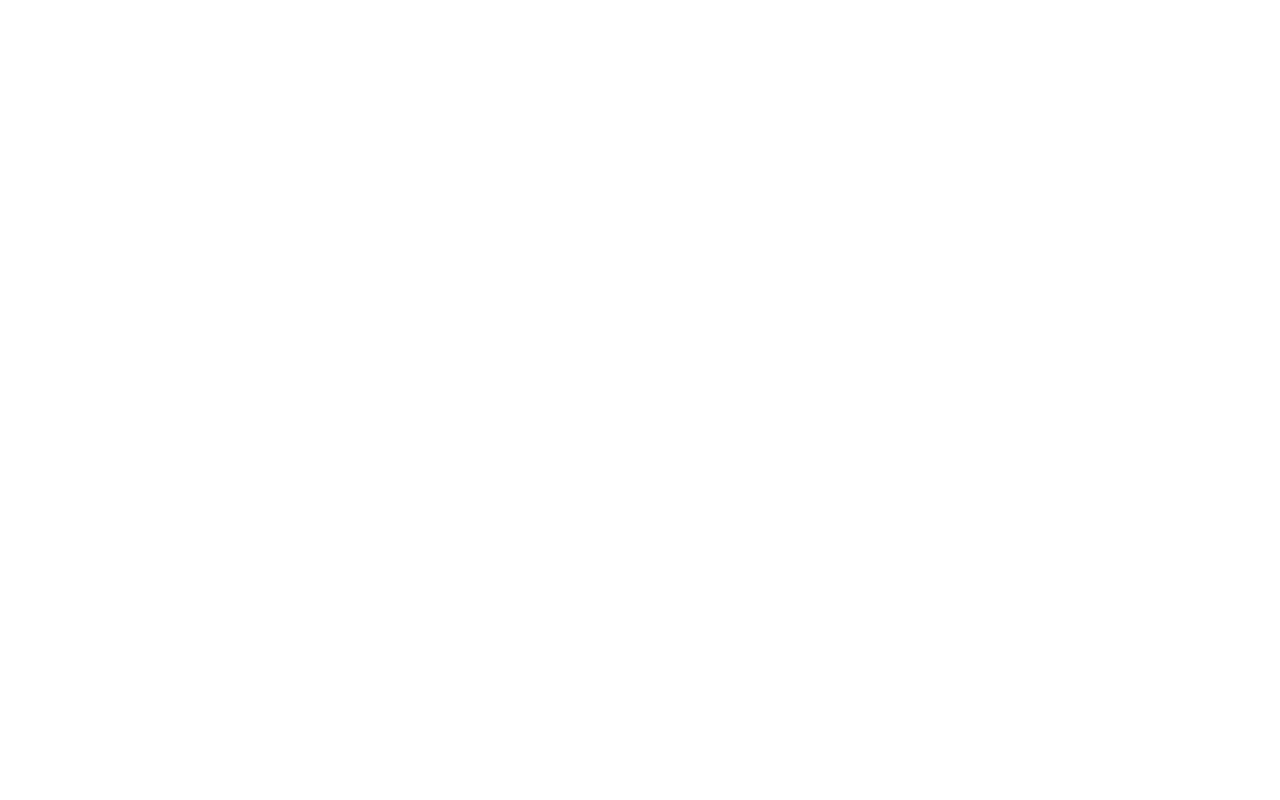
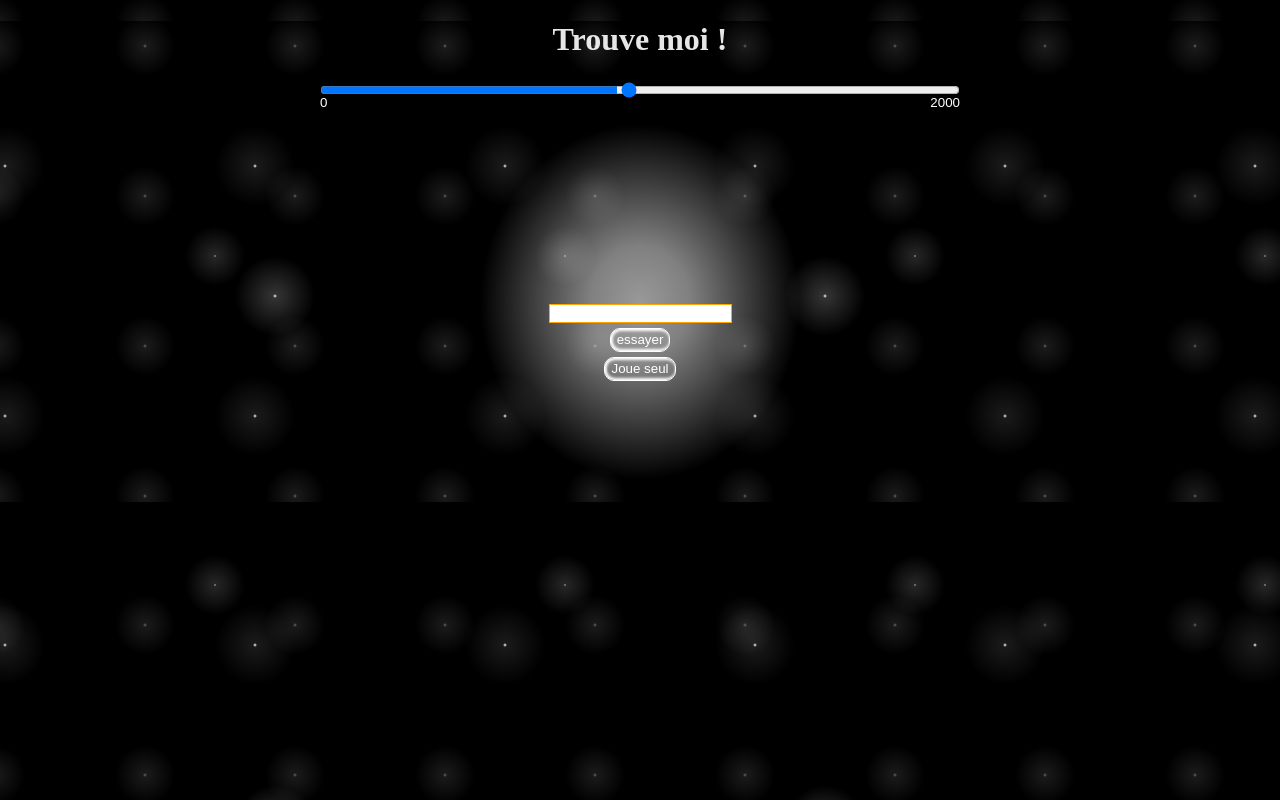
Before and after one commit to Karine-Jamet/ex-plus-Moins, a plain HTML site: page index.html in a window 1280 px wide. Drawn offline with nearby package versions, Linux system fonts and the light colour scheme.

Commit message:
jeux fonctionel et plus jolie

```diff
--- a/index.html
+++ b/index.html
@@ -2,20 +2,36 @@
 <html lang="fr">
 
 <head>
-  <link rel="stylesheet" type="text/css" href="main.css"/>
+  <link rel="stylesheet" type="text/css" href="main.css" />
 
 
   <script src="https://ajax.googleapis.com/ajax/libs/jquery/1.11.3/jquery.min.js"></script>
   <script src="main.js"></script>
 
 
-  <meta charset="utf-8"/>
-  <meta name="viewport" content="width=device-width, initial-scale=1"/>
+  <meta charset="utf-8" />
+  <meta name="viewport" content="width=device-width, initial-scale=1" />
 </head>
 
 <body>
 
-<p class="jeux"></p>
+  <h1> Trouve moi ! </h1>
+  <input type="range" max="2000" min="0">
+  <div class="jeux">
+
+    <p class="jeuxTest"></p>
+    <form name="guess" class="guess">
+      <input type="number" required name="valeur" />
+      <input type="submit" name="go" value="essayer">
+    </form>
+    <form name="playAlone" class="playAlone">
+      <input type="submit" name="playAlone" value="Joue seul">
+    </form>
+    <form name="reload" class="reload">
+      <input type="submit" name="reload" value="rejouer">
+    </form>
+
+  </div>
 
 
 </body>
--- a/main.css
+++ b/main.css
@@ -0,0 +1,77 @@
+html, body{
+  text-align: center;
+  margin: auto;
+  background-color:black;
+  background-image:
+  radial-gradient(white, rgba(255,255,255,.2) 2px, transparent 40px),
+  radial-gradient(white, rgba(255,255,255,.15) 1px, transparent 30px),
+  radial-gradient(white, rgba(255,255,255,.1) 2px, transparent 40px),
+  radial-gradient(rgba(255,255,255,.4), rgba(255,255,255,.1) 2px, transparent 30px);
+  background-size: 550px 550px, 350px 350px, 250px 250px, 150px 150px;
+  background-position: 0 0, 40px 60px, 130px 270px, 70px 100px;
+}
+h1{
+  color: rgba(255,255,255,.9);
+}
+
+.jeux{
+  text-align: center;
+  margin: auto;
+  background-image: radial-gradient(rgba(255,255,255,.6), rgba(255,255,255,.5) 50px, transparent 160px);
+  border-radius: 50%;
+  height: 250px;
+  width: 360px;
+  padding-top: 150px;
+  color:white;
+}
+
+.jeux input {
+
+  text-align: center;
+  margin: auto;
+  display:block;
+}
+
+.jeux input[type="number"]{
+  border: 1px solid orange;
+
+}
+
+.jeux p {
+  height: 20px;
+
+}
+
+input[type="submit"]{
+  margin-top: 5px;
+  line-height: 20px;
+  border:1px solid white;
+  border-radius: 10px;
+  background-color: rgba(255,255,255,.1);
+  color:white;
+  box-shadow: inset 1px 2px 3px white, inset 1px -2px 3px white;
+}
+
+input[type="submit"]:hover{
+  box-shadow: inset 1px 2px 3px yellow, inset 1px -2px 3px yellow;
+}
+
+input[type="range"]{
+  width: 50%;
+}
+input[type="range"]:after,
+input[type="range"]:before {
+    position: relative;
+    top: 1em;
+    color: #aaa;
+}
+input[type="range"]:before {
+    left:0em;
+    content: attr(min);
+    color:white;
+}
+input[type="range"]:after {
+    right: 0em;
+    content: attr(max);
+    color:white;
+}
--- a/main.js
+++ b/main.js
@@ -1,5 +1,67 @@
 $(document).ready(function() {
+  $('.reload').hide();
+  // creation classe du jeux plus  ou moins
+
+  var Game = function(max) {
+    // Definition de la propirité answer meme si Max absent
+    this.answer = max ? Math.floor(Math.random() * max) : Math.floor(Math.random() * 10000);
+    this.tantative = 0;
+    // Definition de la methode test qui dit si le joueur a bien deviner
+    this.test = function(guess) {
+      if (guess == this.answer) {
+        return false;
+      } else if (guess > this.answer) {
+
+        return "C'est moins que " + guess;
+
+      } else {
+
+        return "C'est plus que " + guess;
+
+      }
+
+    }
+  }
 
 
 
+// Fonctionalité de la page
+
+  var play = new Game(2000);
+
+
+  $('input[name="go"]').on("click", function(e) {
+    e.preventDefault();
+    var bet = play.test($('input[type="number"]').val());
+
+    if (bet) {
+      $(".jeuxTest").replaceWith('<p class="jeuxTest">' + bet + '</p>');
+      $('input[type="range"]').val($('input[type="number"]').val());
+      $('input[type="number"]').val('');
+
+    } else {
+      $(".jeuxTest").replaceWith('<p class="jeuxTest">Bravo !</p>');
+      $('input[type="number"]').val('');
+      $('.guess').hide();
+      $('.reload').show();
+    }
+
+  });
+
+
+  $('input[name="reload"]').on("click", function(e) {
+    e.preventDefault();
+    play = new Game(2000);
+    $('.guess').show();
+    $('.reload').hide();
+  });
+
+  $('input[name="playAlone"]').on("click", function(e) {
+    e.preventDefault();
+    play = new Game(2000);
+    $('.guess').show();
+    $('.reload').hide();
+  });
+
+
 });
```
